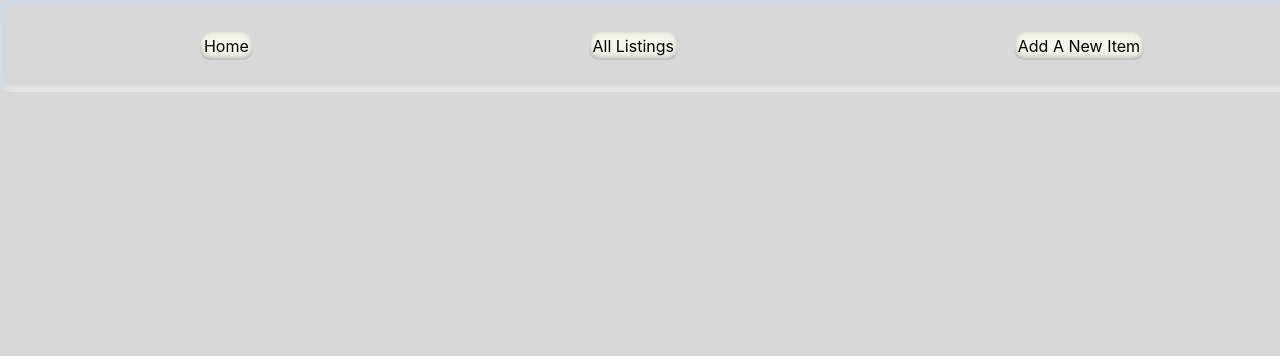
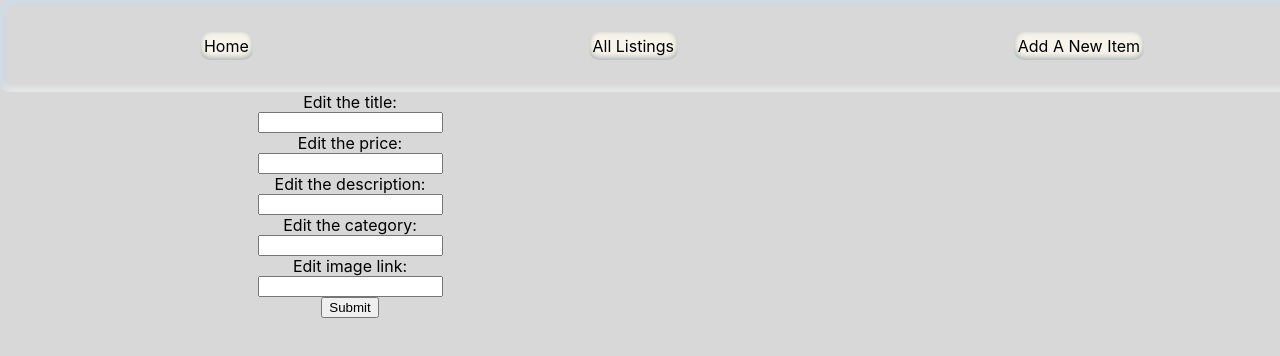
Before and after one commit to jozkan30/MERN-Stack-Group-Project-, a React (Create React App) app: page /items/1/edit in a window 1280 px wide. Shown: the top 356 px of the page. Built offline with nearby package versions, Linux system fonts and the light colour scheme; no server answers.

Commit message:
added the edit formv1 and a button to the edit form screen from ListingDetail.jsx

```diff
--- a/src/App.js
+++ b/src/App.js
@@ -26,6 +26,7 @@ function App() {
           <Route path="/items" element={<Items />} />
           <Route path="/add-listing" element={<ItemCreate />} />
           <Route path="/items/:id" element={<ListingDetail />} />
+          <Route path="/items/:id/edit" element={<EditItem />} />
         </Routes>
       </div>
     </div>
--- a/src/screens/EditItem.jsx
+++ b/src/screens/EditItem.jsx
@@ -1,22 +1,72 @@
-import React, { useEffect, useState } from 'react';
-import '../App.css';
+import React, { useEffect, useState } from "react";
+import "../App.css";
+import { getItem } from "../services/items.js";
+import { useParams } from "react-router-dom";
+import { updateItem } from "../services/items.js";
+import { useNavigate } from "react-router-dom";
 
-export default function EditItem(props) {
+export default function EditItem() {
+  const id = useParams();
+
+  const [item, setItem] = useState({});
+
+  let navigate = useNavigate();
+
+  async function fetchItem() {
+    let oneItem = await getItem(id.id);
+    setItem(oneItem);
+  }
+
+  const handleSubmit = async (e) => {
+    e.preventDefault();
+    await updateItem({...item});
+    navigate(`/items/${item.id}`, { replace: true });
+};
+
+  const handleChange = (e) => {
+      const { value, name } = e.target;
+      setItem({...item, [name]: value });
+  };
+
+  useEffect(() => {
+    fetchItem();
+  }, []);
 
   return (
     <div>
-        <form className='editForm'>
+      <form className="editForm" onSubmit={handleSubmit}>
         <div>Edit the title:</div>
-            <input name='titleEdit' type='text' value={props.item.title}>{props.item.title}</input>
+        <input
+          name="titleEdit"
+          type="text"
+          onChange={handleChange}
+        />
         <div>Edit the price:</div>
-            <input name='priceEdit' type='text'>{props.item.price}</input>
+        <input
+          name="priceEdit"
+          type="text"
+          onChange={handleChange}
+        />
         <div>Edit the description:</div>
-            <input name='descriptionEdit' type='text'>{props.item.description}</input>
+        <input
+          name="descriptionEdit"
+          type="text"
+          onChange={handleChange}
+        />
         <div>Edit the category:</div>
-            <input name='categoryEdit' type='text'>{props.item.category}</input>
+        <input
+          name="categoryEdit"
+          type="text"
+          onChange={handleChange}
+        />
         <div>Edit image link:</div>
-            <input name='imageEdit' type='link'>{props.item.image}</input>
+        <input
+          name="imageEdit"
+          type="link"
+          onChange={handleChange}
+        />
+        <button type="submit">Submit</button>
       </form>
     </div>
-  )
+  );
 }
--- a/src/screens/ListingDetail.jsx
+++ b/src/screens/ListingDetail.jsx
@@ -17,9 +17,10 @@ export default function ListingDetail() {
 console.log(oneItem.description)
 setItem(oneItem)
 }
- function handleComment() {
 
- }
+function handleComment (){
+
+}
 
 useEffect(()=>{
 fetchItem()
@@ -41,7 +42,7 @@ fetchItem()
         </div>
         <div className='buttonsContainer'>
           <div className='itemDeets'>{item.description}</div>
-          <Link className='editButton' to={`/items/:id/edit`} item={item}>Edit</Link>
+          <Link className='editButton' to={`/items/${item._id}/edit`} params={{item: 'item'}}>Edit</Link>
           <button className='iWantIt'>Gimme!</button>
         </div>
         </div>
```
Lines whose indentation alone changed are shown as unchanged.
